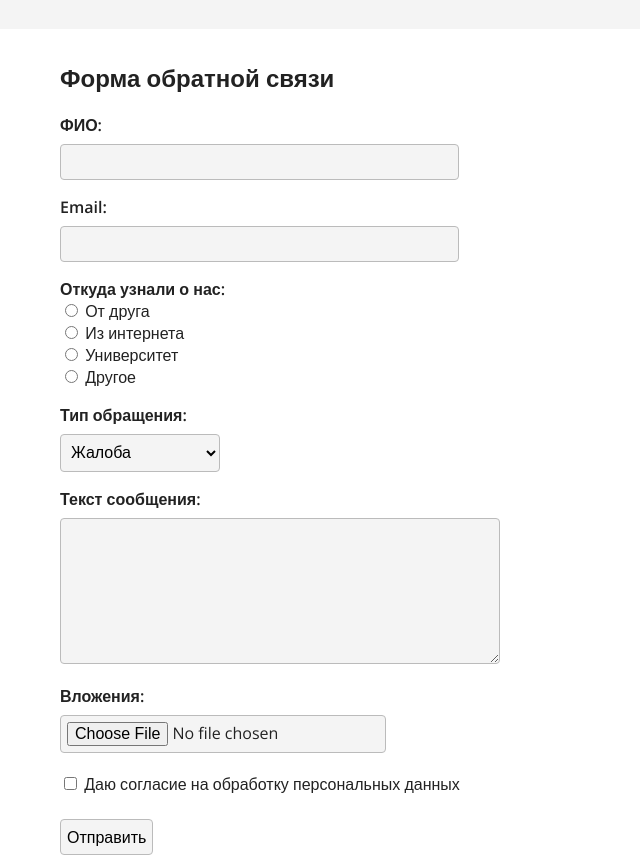
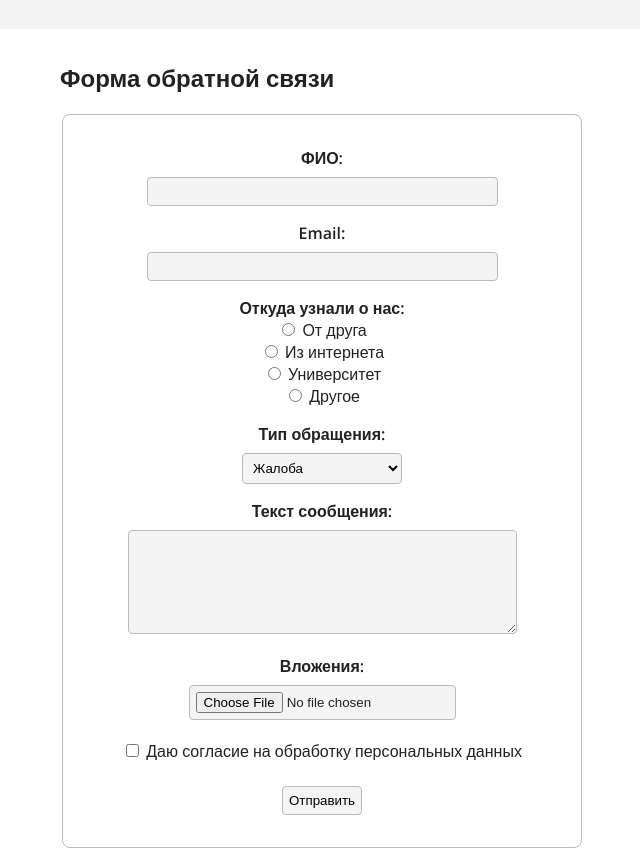
Before and after one commit to RomanLin2006/WEB_2, a plain HTML site: page index.html in a window 1280 px wide. Shown: the part 876-1734 px from the top of the page, without its empty margins (100-740 px from the left). Drawn offline with nearby package versions, Linux system fonts and the light colour scheme.

Commit message:
Изменил дизайн формы обратной связи

```diff
--- a/auth.css
+++ b/auth.css
@@ -7,14 +7,12 @@ body {
     align-items: center;
     position: relative;
     background: #f4f4f4;
-    overflow: hidden;
 }
 
 .auth-background {
     position: fixed;
     inset: 0;
     z-index: -1;
-    overflow: hidden;
 }
 
 .auth-background img {
@@ -22,11 +20,10 @@ body {
     height: 100%;
     object-fit: cover;
     filter: blur(6px);
-    transform: scale(1.05);
 }
 
 form {
-    background-color: rgba(255, 255, 255, 0.92);
+    background-color: #efeeee;
     border: 1px solid #cccccc;
     border-radius: 8px;
     padding: 20px 24px;
@@ -53,7 +50,6 @@ input[type="password"] {
     padding: 6px;
     border: 1px solid #bbbbbb;
     border-radius: 4px;
-    font: inherit;
 }
 
 input[type="checkbox"] {
--- a/index.html
+++ b/index.html
@@ -89,6 +89,8 @@
             <div class="container">
                 <h2>Форма обратной связи</h2>
                 <form action="https://httpbin.org/post" method="post" enctype="multipart/form-data">
+                  <fieldset>
+                    <div class="container-form">
                     <p><strong>ФИО:</strong><br>
                         <input type="text" name="fullname" maxlength="50" size="40" required>
                     </p>
@@ -117,6 +119,8 @@
                         <label><input type="checkbox" name="consent" value="yes" required> Даю согласие на обработку персональных данных</label>
                     </p>
                     <p><input type="submit" value="Отправить"></p>
+                    </div>
+                  </fieldset>
                 </form>
             </div>
         </section>
--- a/styles.css
+++ b/styles.css
@@ -7,6 +7,14 @@ body {
     font-family: 'Open Sans', sans-serif;
     color: #222222;
     background-color: #f4f4f4;
+}
+
+fieldset{
+    text-align: center;
+    max-width: 520px;
+    padding: 16px 24px;
+    border: 1px solid #bbbbbb;
+    border-radius: 8px;
 }
 
 header {
@@ -117,6 +125,5 @@ textarea {
     background-color: #f4f4f4;
     border: 1px solid #bbbbbb;
     border-radius: 4px;
-    font: inherit;
     cursor: pointer;
 }
```
